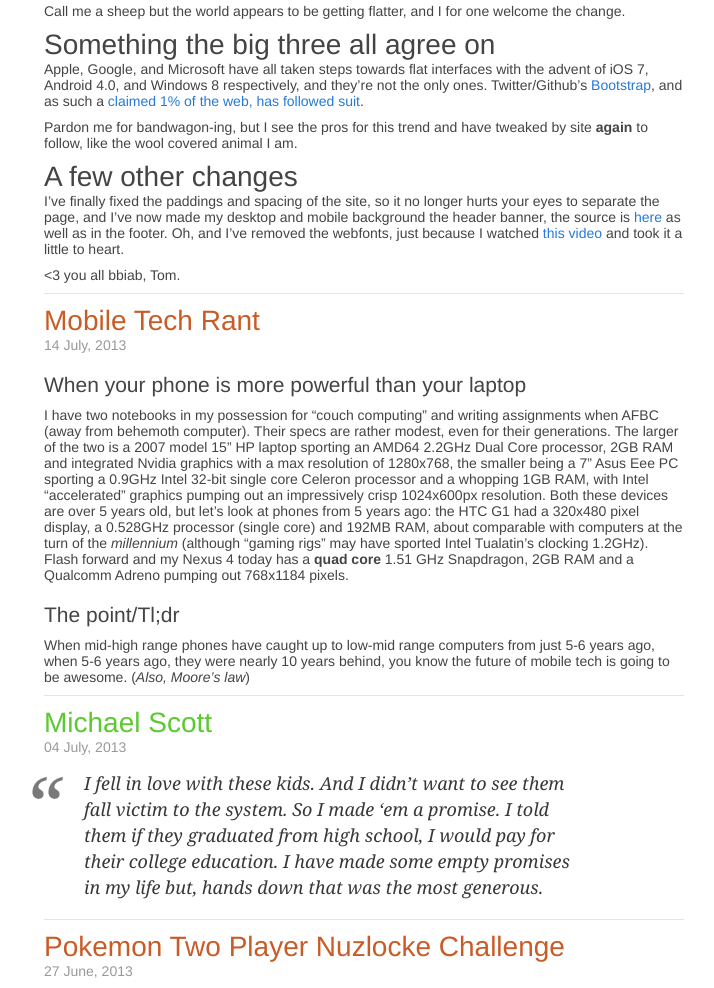
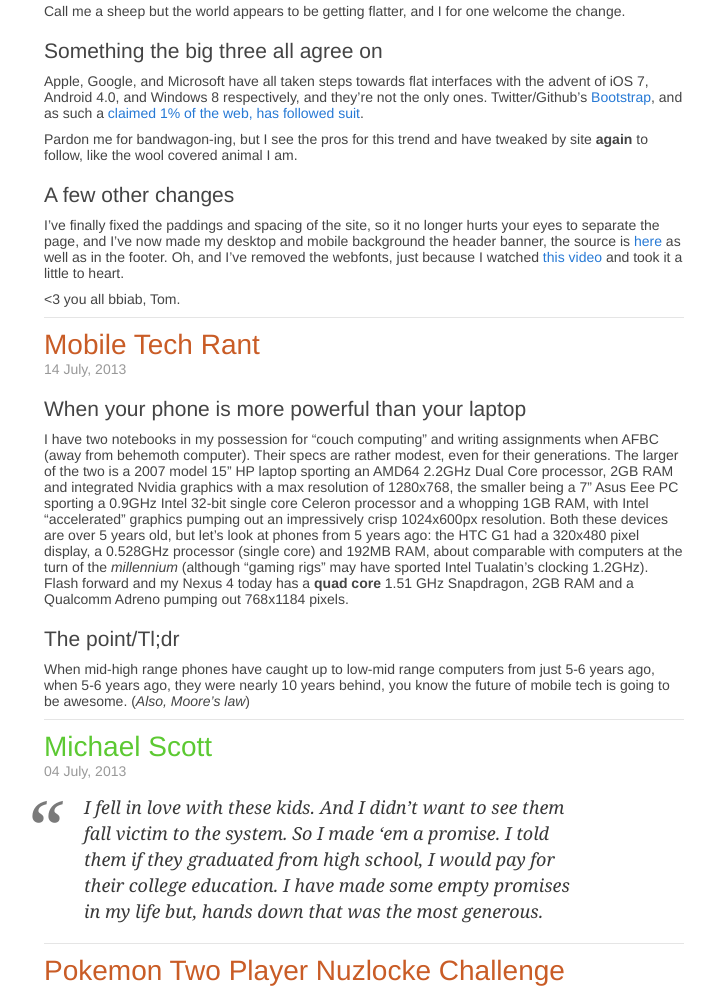
Before and after one commit to tomchatting/tomchatting.github.io, a Jekyll site: the page built from index.html, in a window 1280 px wide. Shown: the part 590-1578 px from the top of the page, without its empty margins (276-990 px from the left). Built offline with Jekyll 4.4.1, drawn with Linux system fonts in a browser that asks for light colours; the list of posts is cut into pages by our own code.

Commit message:
I herp derped again

```diff
--- a/_posts/2013-07-29-the-world-is-going-flat.markdown
+++ b/_posts/2013-07-29-the-world-is-going-flat.markdown
@@ -9,13 +9,13 @@
 
 Call me a sheep but the world appears to be getting flatter, and I for one welcome the change.
 
-# Something the big three all agree on
+## Something the big three all agree on
 
 Apple, Google, and Microsoft have all taken steps towards flat interfaces with the advent of iOS 7, Android 4.0, and Windows 8 respectively, and they're not the only ones. Twitter/Github's [Bootstrap](http://getbootstrap.com/), and as such a [claimed 1% of the web, has followed suit](http://techcrunch.com/2013/07/28/bootstrap-3-goes-mobile-first-now-reportedly-powers-1-of-the-web/).
 
 Pardon me for bandwagon-ing, but I see the pros for this trend and have tweaked by site **again** to follow, like the wool covered animal I am.
 
-# A few other changes
+## A few other changes
 
 I've finally fixed the paddings and spacing of the site, so it no longer hurts your eyes to separate the page, and I've now made my desktop and mobile background the header banner, the source is [here](http://wallbase.cc/wallpaper/2901427) as well as in the footer. Oh, and I've removed the webfonts, just because I watched [this video](http://www.youtube.com/watch?v=Il4swGfTOSM) and took it a little to heart.
 
```
